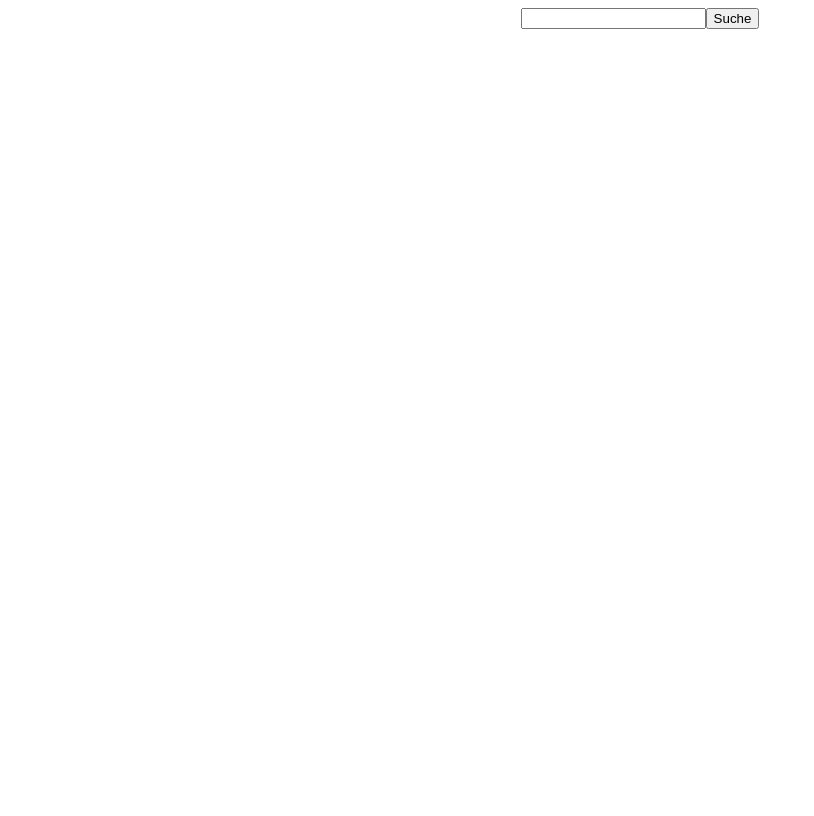
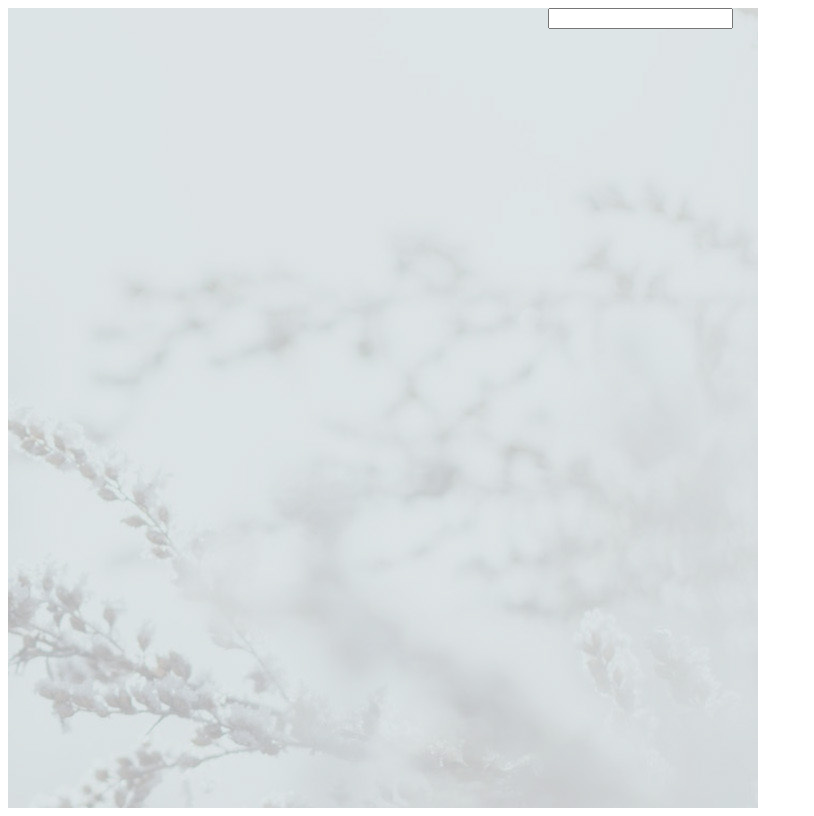
Before and after one commit to WebProfessionals/vue-kurs-wetter, a Vue app: page / in a window 1280 px wide. Shown: the whole page, without its empty margins (0-814 px from the left). Built offline with nearby package versions, Linux system fonts and the light colour scheme.

Commit message:
fix: moved api key to env

```diff
--- a/src/views/Home.vue
+++ b/src/views/Home.vue
@@ -1,14 +1,13 @@
 <template>
-  <div class="home">
+  <div class="home" v-bind:class="{ hot: backgroundCheck}">
 
-    <input v-model="city">
-    <button @click="fetchWeather">Suche</button>
+    <input v-model="city" v-on:keyup.enter="fetchWeather">
+
     <br>
     <p
       v-if="forecast.main">
       {{forecastTemperature}}
     </p>
-
 
   </div>
 </template>
@@ -29,13 +28,19 @@
         return this.forecast.main.temp + ' Grad Celcius'
       },
       apiUrl () {
-        return 'https://api.openweathermap.org/data/2.5/weather?q=' + this.city + '&units=metric&lang=de&appid=67250520d949de08b0b5023929e306b9'
+        return 'https://api.openweathermap.org/data/2.5/weather?q=' + this.city + '&units=metric&lang=de&appid=' + process.env.VUE_APP_WEATHER_API_KEY
+      },
+      backgroundCheck () {
+        if (this.forecast.main && this.forecast.main.temp > 10) {
+          return true
+        } else {
+          return false
+        }
       }
     },
     methods: {
       fetchWeather() {
         let self = this
-        console.log('Wetter wird ausgegeben')
         axios.get(this.apiUrl)
                 .then(function (response) {
                   // handle success
@@ -50,3 +55,17 @@
 
   }
 </script>
+<style>
+  .home {
+    height: 100vh;
+    background-attachment: fixed;
+    background-image: url('~@/assets/cold_bg.jpg');
+    background-repeat: no-repeat;
+  }
+
+  .hot {
+    background-attachment: fixed;
+    background-image: url('~@/assets/warm_bg.jpg');
+    background-repeat: no-repeat;
+  }
+</style>
```
Also changed, not shown: 1 other file (tests, documents, lock files or other folders).
